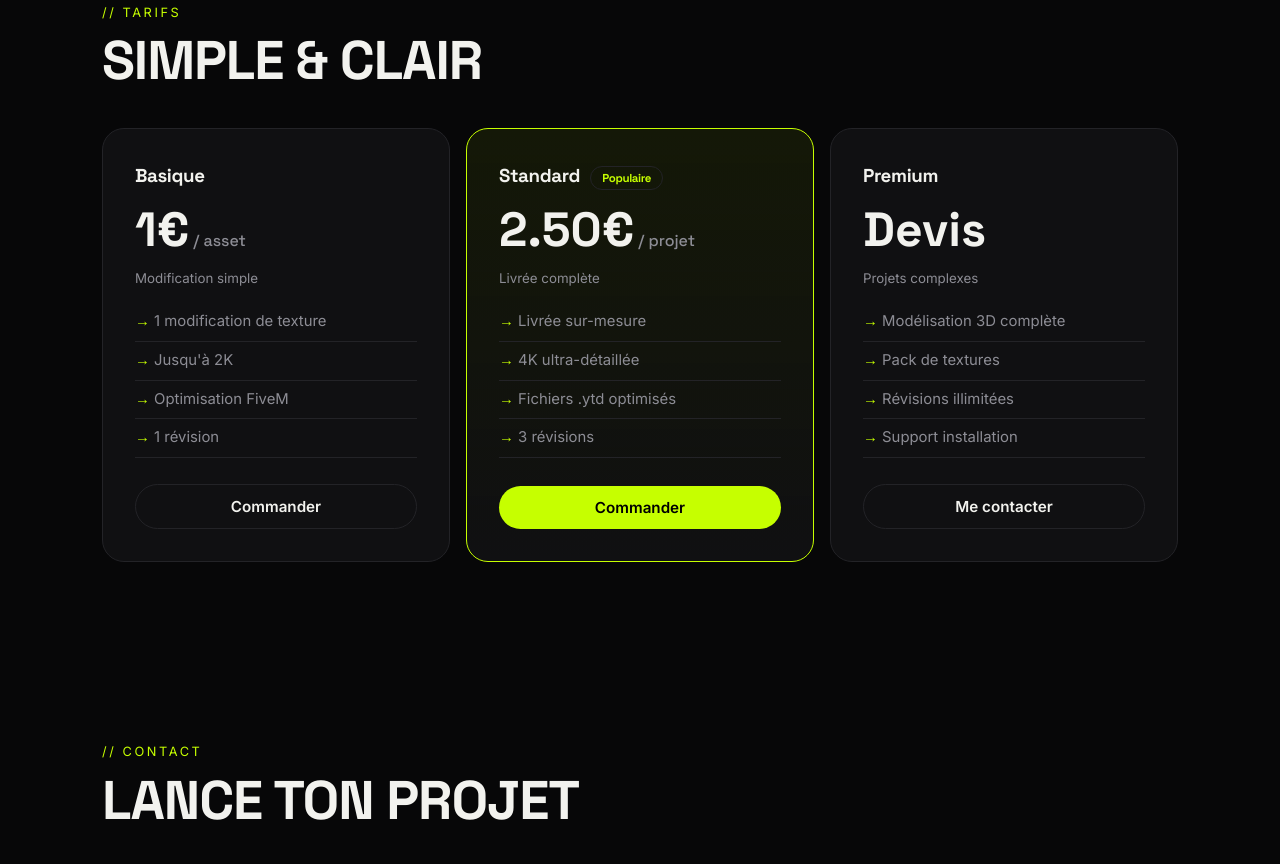
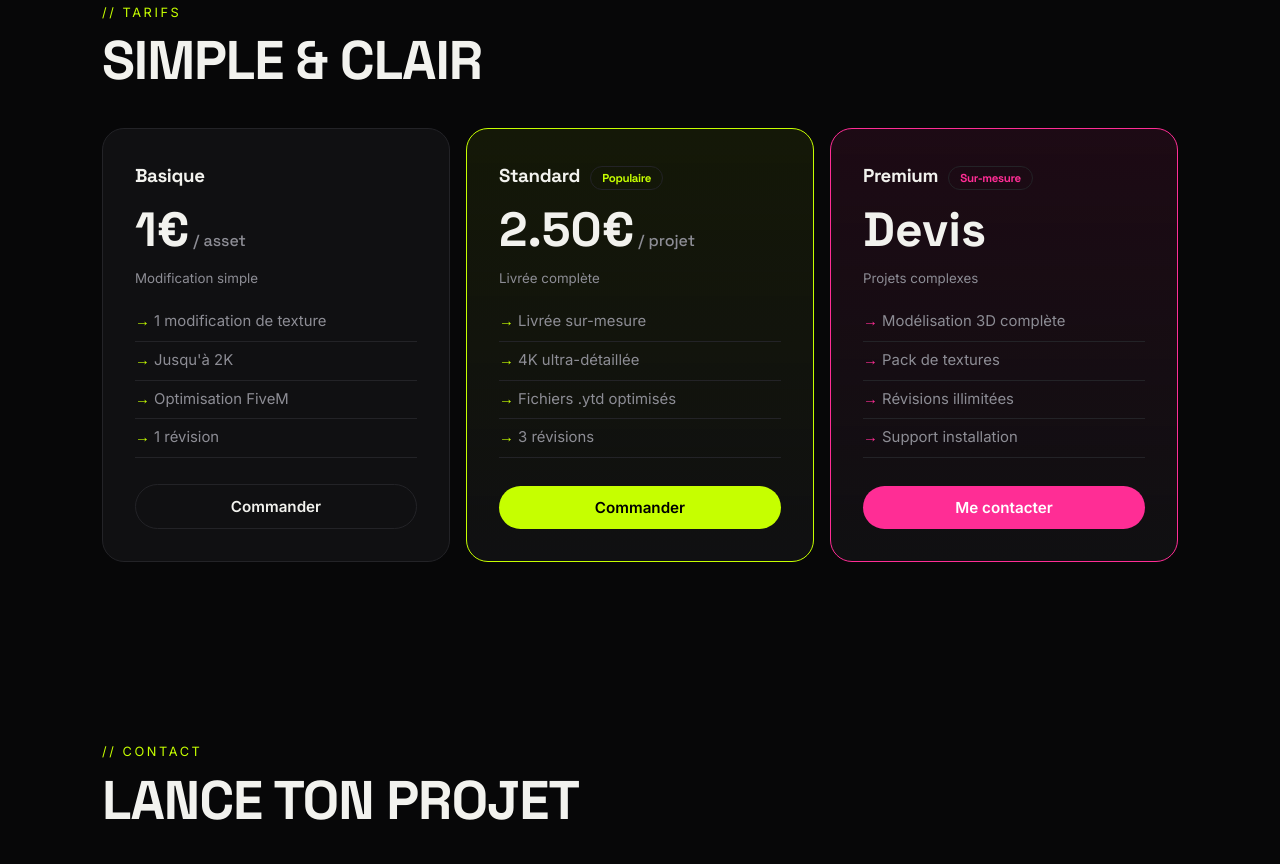
Before and after one commit to rtxofficiels-oss/Texture-Lab-Studio-FiveM, a plain HTML site: page index.html in a window 1280 px wide. Shown: the part 2976-3840 px from the top of the page. Drawn offline with Linux system fonts and the light colour scheme.

Commit message:
Update index.html

```diff
--- a/index.html
+++ b/index.html
@@ -177,7 +177,7 @@ footer a{margin:0 10px}footer a:hover{color:var(--lime)}
   <div class="pr rv">
     <div class="pc"><h3>Basique</h3><b>1€<small> / asset</small></b><small style="color:var(--mut)">Modification simple</small><ul><li>1 modification de texture</li><li>Jusqu'à 2K</li><li>Optimisation FiveM</li><li>1 révision</li></ul><a class="btn o" href="#contact">Commander</a></div>
     <div class="pc h"><h3>Standard <span class="tags" style="display:inline-flex;margin:0 0 0 6px"><i>Populaire</i></span></h3><b>2.50€<small> / projet</small></b><small style="color:var(--mut)">Livrée complète</small><ul><li>Livrée sur-mesure</li><li>4K ultra-détaillée</li><li>Fichiers .ytd optimisés</li><li>3 révisions</li></ul><a class="btn" href="#contact">Commander</a></div>
-    <div class="pc"><h3>Premium</h3><b>Devis</b><small style="color:var(--mut)">Projets complexes</small><ul><li>Modélisation 3D complète</li><li>Pack de textures</li><li>Révisions illimitées</li><li>Support installation</li></ul><a class="btn o" href="#contact">Me contacter</a></div>
+   <div class="pc p"><h3>Premium <span class="tags" style="display:inline-flex;margin:0 0 0 6px"><i style="color:var(--pink)">Sur-mesure</i></span></h3><b>Devis</b><small style="color:var(--mut)">Projets complexes</small><ul><li>Modélisation 3D complète</li><li>Pack de textures</li><li>Révisions illimitées</li><li>Support installation</li></ul><a class="btn pk" href="#contact">Me contacter</a></div>
   </div>
 </div></section>
 
```
